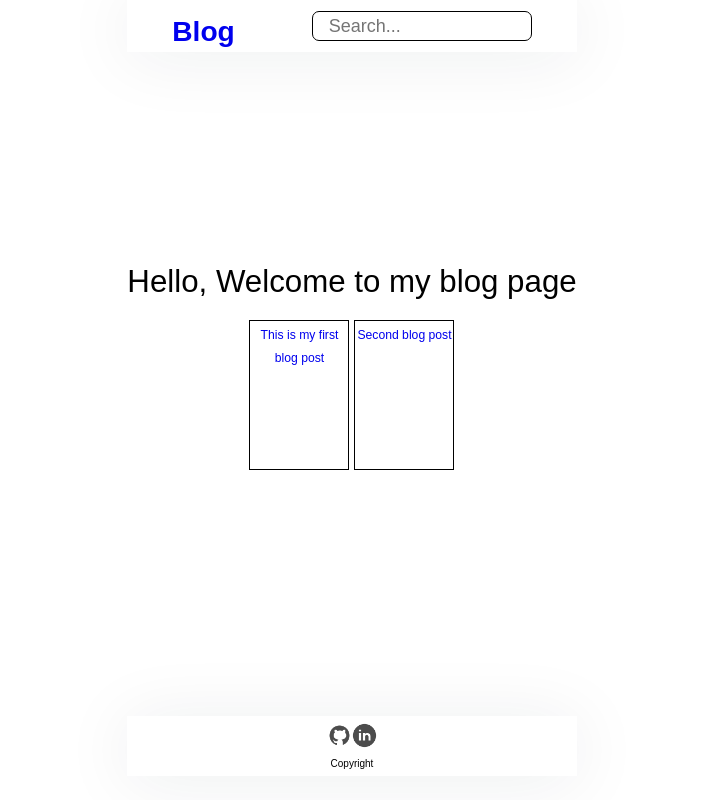
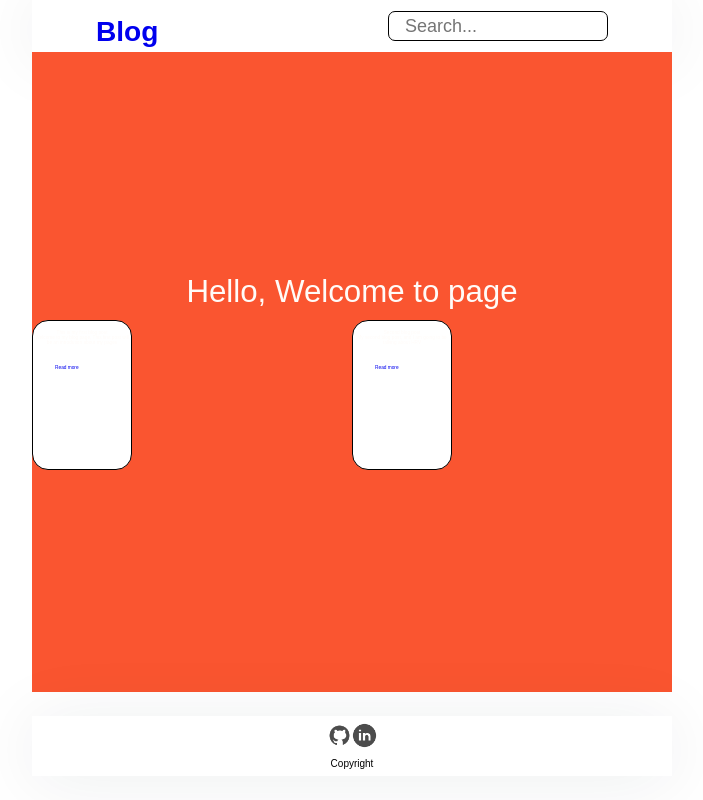
Before and after one commit to davidsan13/blog, a React (Vite) app: page / in a window 1280 px wide. Shown: the whole page, without its empty margins (288-991 px from the left). Built offline with nearby package versions, Linux system fonts and the light colour scheme.

Commit message:
added new comp

```diff
--- a/src/App.css
+++ b/src/App.css
@@ -38,6 +38,9 @@ a {
 }
 
 :root {
+  --primary:#fa5530;
+  --secondary:#fde48f;
+  --white: #fffbf8;
   --box-shadow: 0px 4px 70px 0px rgba(30, 40, 52, .08);
 }
 
@@ -99,23 +102,37 @@ main {
       -ms-flex-pack: center;
           justify-content: center;
   gap: 1rem;
+  background: var(--primary);
+  color: var(--white);
 }
 
 .blog-container {
-  display: -webkit-box;
-  display: -ms-flexbox;
-  display: flex;
-  -webkit-box-pack: center;
-      -ms-flex-pack: center;
-          justify-content: center;
-  gap: .5rem;
-  margin: 1rem;
+  display: -ms-grid;
+  display: grid;
+  max-width: 700px;
+  margin-inline: auto;
+  -ms-grid-columns: (minmax(320px, 1fr))[auto-fill];
+      grid-template-columns: repeat(auto-fill, minmax(320px, 1fr));
 }
 
-.blog-container .blog-card {
+.blog-container article {
   border: 1px solid black;
   width: 10rem;
   height: 15rem;
+  --img-scale: 1.001;
+  --title-color: black;
+  --link-icon-translate: -20px;
+  --link-icon-opacity: 0;
+  position: relative;
+  border-radius: 16px;
+  -webkit-box-shadow: none;
+          box-shadow: none;
+  background: #fff;
+  -webkit-transform-origin: center;
+          transform-origin: center;
+  -webkit-transition: all 0.4s ease-in-out;
+  transition: all 0.4s ease-in-out;
+  overflow: hidden;
 }
 
 footer {
@@ -158,4 +175,44 @@ footer .footer-link img {
 footer h1 {
   font-size: 1rem;
 }
+
+article a .icon {
+  min-width: 24px;
+  width: 24px;
+  height: 24px;
+  margin-left: 5px;
+  -webkit-transform: translateX(var(--link-icon-translate));
+          transform: translateX(var(--link-icon-translate));
+  opacity: var(--link-icon-opacity);
+  -webkit-transition: all 0.3s;
+  transition: all 0.3s;
+}
+
+article a::after {
+  position: absolute;
+  inset-block: 0;
+  inset-inline: 0;
+  cursor: pointer;
+  content: "";
+}
+
+article:has(:hover, :focus) {
+  --img-scale: 1.1;
+  --title-color: #28666e;
+  --link-icon-translate: 0;
+  --link-icon-opacity: 1;
+  -webkit-box-shadow: rgba(0, 0, 0, 0.16) 0px 10px 36px 0px, rgba(0, 0, 0, 0.06) 0px 0px 0px 1px;
+          box-shadow: rgba(0, 0, 0, 0.16) 0px 10px 36px 0px, rgba(0, 0, 0, 0.06) 0px 0px 0px 1px;
+}
+
+.sr-only:not(:focus):not(:active) {
+  clip: rect(0 0 0 0);
+  -webkit-clip-path: inset(50%);
+          clip-path: inset(50%);
+  height: 1px;
+  overflow: hidden;
+  position: absolute;
+  white-space: nowrap;
+  width: 1px;
+}
 /*# sourceMappingURL=App.css.map */
--- a/src/App.scss
+++ b/src/App.scss
@@ -34,6 +34,9 @@ a {
   text-decoration: none;
 }
 :root {
+  --primary:#fa5530;
+  --secondary:#fde48f;
+  --white: #fffbf8;
   --box-shadow: 0px 4px 70px 0px rgba(30, 40, 52, .08);
 }
 
@@ -77,17 +80,36 @@ main {
   display: flex;
   flex-direction: column;
   justify-content: center;
-  gap: 1rem
+  gap: 1rem;
+  background: var(--primary);
+  color: var(--white);
 }
 .blog-container {
-  display: flex;
-  justify-content: center;
-  gap: .5rem;
-  margin: 1rem;
- .blog-card {
+  // display: flex;
+  // justify-content: center;
+  // gap: .5rem;
+  // margin: 1rem;
+  display: grid;
+  max-width: 700px;
+  margin-inline: auto;
+  // padding-inline: 24px;
+  grid-template-columns: repeat(auto-fill, minmax(320px, 1fr));
+  // gap: 24px;
+ article {
   border: 1px solid black;
   width: 10rem;
   height: 15rem;
+  --img-scale: 1.001;
+  --title-color: black;
+  --link-icon-translate: -20px;
+  --link-icon-opacity: 0;
+  position: relative;
+  border-radius: 16px;
+  box-shadow: none;
+  background: #fff;
+  transform-origin: center;
+  transition: all 0.4s ease-in-out;
+  overflow: hidden;
  }
 }
 footer {
@@ -117,3 +139,41 @@ footer {
     font-size: 1rem;
   }
 }
+
+article a .icon {
+  min-width: 24px;
+  width: 24px;
+  height: 24px;
+  margin-left: 5px;
+  transform: translateX(var(--link-icon-translate));
+  opacity: var(--link-icon-opacity);
+  transition: all 0.3s;
+}
+
+
+
+article a::after {
+  position: absolute;
+  inset-block: 0;
+  inset-inline: 0;
+  cursor: pointer;
+  content: "";
+}
+
+article:has(:hover, :focus) {
+  --img-scale: 1.1;
+  --title-color: #28666e;
+  --link-icon-translate: 0;
+  --link-icon-opacity: 1;
+  box-shadow: rgba(0, 0, 0, 0.16) 0px 10px 36px 0px, rgba(0, 0, 0, 0.06) 0px 0px 0px 1px;
+}
+
+.sr-only:not(:focus):not(:active) {
+  clip: rect(0 0 0 0);
+  clip-path: inset(50%);
+  height: 1px;
+  overflow: hidden;
+  position: absolute;
+  white-space: nowrap;
+  width: 1px;
+}
--- a/src/components/Blogs.jsx
+++ b/src/components/Blogs.jsx
@@ -19,14 +19,33 @@ function Blogs() {
   ]
 
   const allBlogs = blogs.map((blog) =>
-    <div className="blog-card">
-      <Link key={blog.id} to={{pathname: `/blog/${blog.id}`}}>{blog.title}</Link>
-    </div>
+    // <div key={blog.id} className="blog-card">
+    //   <Link to={{pathname: `/blog/${blog.id}`}}>{blog.title}</Link>
+    // </div>
+    <article key={blog.id}>
+      <div className="article-wrapper">
+        <figure>
+          <img src="#" alt="" />
+        </figure>
+        <div className="article-body">
+          <h2>{blog.title}</h2>
+          <p>
+            {blog.content}
+          </p>
+          <Link className='read-more' to={{pathname: `/blog/${blog.id}`}}>
+            Read more <span className="sr-only">about this is some title</span>
+              <svg xmlns="http://www.w3.org/2000/svg" className="icon" viewBox="0 0 20 20" fill="currentColor">
+                <path fillRule="evenodd" d="M12.293 5.293a1 1 0 011.414 0l4 4a1 1 0 010 1.414l-4 4a1 1 0 01-1.414-1.414L14.586 11H3a1 1 0 110-2h11.586l-2.293-2.293a1 1 0 010-1.414z" clipRule="evenodd" />
+              </svg>
+          </Link>
+        </div>
+      </div>
+    </article>
   )
 
   return (
     <>
-      <h1>Hello, Welcome to my blog page</h1>
+      <h1>Hello, Welcome to page</h1>
 
       <div className='blog-container'>
         {allBlogs}
```
Also changed, not shown: src/components/Footer.jsx (line endings or trailing spaces), 1 other file (tests, documents, lock files or other folders).
